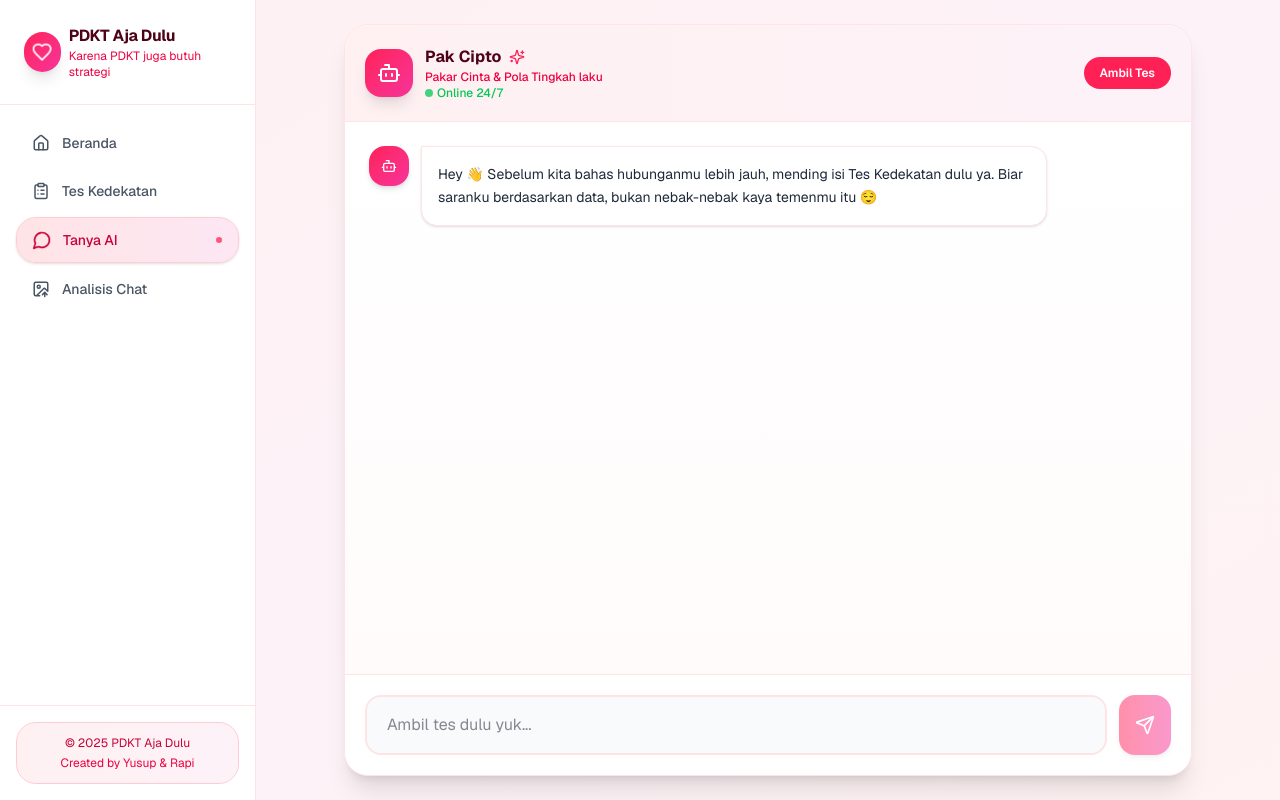
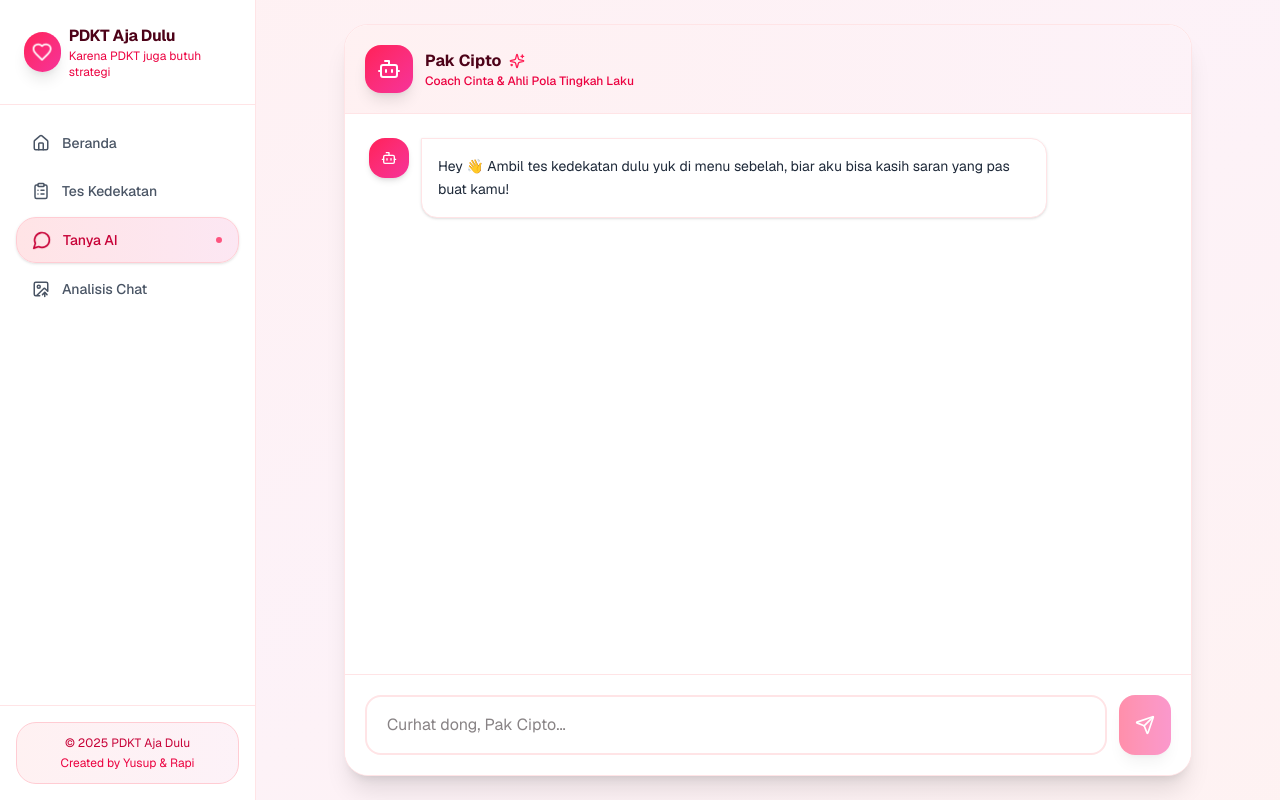
Before and after one commit to Yusuf04A/PDKTAjaDulu, a Next.js app: page /chat in a window 1280 px wide. Built offline with nearby package versions, Linux system fonts and the light colour scheme.

Commit message:
perbaiki koneksi dengan api

```diff
--- a/app/chat/page.tsx
+++ b/app/chat/page.tsx
@@ -1,114 +1,82 @@
-"use client";
-import { useState, useEffect, useRef } from "react";
-import { Send, Bot, User, Sparkles, Menu, Loader2 } from "lucide-react";
-import Link from "next/link";
-import Sidebar from "@/components/Sidebar";
+"use client"
+import { useState, useEffect, useRef } from "react"
+import { Send, Bot, User, Sparkles, Menu, Loader2 } from "lucide-react"
+import Link from "next/link"
+import Sidebar from "@/components/Sidebar"
 
 export default function ChatPage() {
-  const [sidebarOpen, setSidebarOpen] = useState(false);
-  const [messages, setMessages] = useState<
-    { role: "user" | "bot"; text: string }[]
-  >([]);
-  const [input, setInput] = useState("");
-  const [isLoading, setIsLoading] = useState(false);
-  const [resultId, setResultId] = useState<string | null>(null);
-  const [context, setContext] = useState<any>(null);
-  const bottomRef = useRef<HTMLDivElement>(null);
+  const [sidebarOpen, setSidebarOpen] = useState(false)
+  const [messages, setMessages] = useState<{ role: "user" | "bot"; text: string }[]>([])
+  const [input, setInput] = useState("")
+  const [isLoading, setIsLoading] = useState(false)
+  const bottomRef = useRef<HTMLDivElement>(null)
 
   useEffect(() => {
-    // 1. Ambil Data dari LocalStorage
-    const stored = localStorage.getItem("lastResult");
-    const storedId = localStorage.getItem("lastResultId");
-
+    const stored = localStorage.getItem("lastResult")
     if (stored) {
-      const parsedData = JSON.parse(stored);
-      setResultId(storedId);
-      setContext(parsedData.result);
-
-      // Pesan pembuka personal
+      const parsedData = JSON.parse(stored)
       setMessages([
         {
           role: "bot",
-          text: `Halo ${
-            parsedData.userName || "Sobat"
-          }! Aku lihat hasil tes kamu sama ${
-            parsedData.crushName || "dia"
-          } dapet status "${
-            parsedData.result.recommendation
-          }". Ada yang mau dicurhatin soal ini?`,
+          text: `Halo ${parsedData.userName || 'Sobat'}! Aku lihat hasil tes kamu sama ${parsedData.crushName || 'dia'} dapet status "${parsedData.result.recommendation}". Ada yang mau dicurhatin atau ditanyain soal hubungan kalian?`,
         },
-      ]);
+      ])
     } else {
       setMessages([
         {
           role: "bot",
-          text: "Hey 👋 Sebelum kita bahas hubunganmu lebih jauh, mending isi Tes Kedekatan dulu ya. Biar saranku berdasarkan data, bukan nebak-nebak kaya temenmu itu 😌",
+          text: "Hey 👋 Ambil tes kedekatan dulu yuk di menu sebelah, biar aku bisa kasih saran yang pas buat kamu!",
         },
-      ]);
+      ])
     }
-  }, []);
+  }, [])
 
   useEffect(() => {
-    bottomRef.current?.scrollIntoView({ behavior: "smooth" });
-  }, [messages, isLoading]);
+    bottomRef.current?.scrollIntoView({ behavior: "smooth" })
+  }, [messages, isLoading])
 
   const handleSend = async () => {
-    if (!input.trim() || isLoading) return;
+    if (!input.trim() || isLoading) return
 
-    const userMsg = input;
-    setInput("");
+    const userMsg = input
+    const currentResultId = localStorage.getItem("lastResultId") // Ambil ID dari database
 
-    // Tampilkan pesan user di UI
-    setMessages((prev) => [...prev, { role: "user", text: userMsg }]);
-    setIsLoading(true);
+    setInput("")
+    setMessages((prev) => [...prev, { role: "user", text: userMsg }])
+    setIsLoading(true)
 
     try {
-      // 2. Kirim ke API Route Chat dengan resultId dari Database
       const response = await fetch("/api/chat", {
         method: "POST",
-        headers: {
-          "Content-Type": "application/json",
-        },
+        headers: { "Content-Type": "application/json" },
         body: JSON.stringify({
           message: userMsg,
-          resultId: resultId, // Mengirim ID database
-          context: context, // Backup tetap kirim context local
+          resultId: currentResultId, // Kirim ID database ke backend
         }),
-      });
+      })
 
-      const data = await response.json();
+      const data = await response.json()
 
-      if (!response.ok) {
-        throw new Error(data.error || "Gagal menghubungi AI");
-      }
+      if (!response.ok) throw new Error(data.error || "Gagal menghubungi AI")
 
-      // Tampilkan balasan Gemini
-      setMessages((prev) => [...prev, { role: "bot", text: data.reply }]);
-    } catch (error) {
-      console.error("Error:", error);
+      setMessages((prev) => [...prev, { role: "bot", text: data.reply }])
+    } catch (error: any) {
+      console.error("Chat Error:", error)
       setMessages((prev) => [
         ...prev,
-        {
-          role: "bot",
-          text: "Waduh, koneksiku lagi putus-nyambung nih. Coba tanya lagi ya sebentar lagi!",
-        },
-      ]);
+        { role: "bot", text: "Waduh, koneksiku lagi putus-nyambung nih. Coba cek API Key Gemini kamu atau coba lagi bentar lagi ya!" },
+      ])
     } finally {
-      setIsLoading(false);
+      setIsLoading(false)
     }
-  };
+  }
 
   return (
     <div className="flex min-h-screen bg-gradient-to-br from-rose-50 via-pink-50 to-red-50">
       <Sidebar isOpen={sidebarOpen} onClose={() => setSidebarOpen(false)} />
-
       <main className="flex-1 lg:ml-64">
-        {/* Mobile Header */}
         <header className="lg:hidden sticky top-0 z-30 bg-white/80 backdrop-blur-xl border-b border-rose-100 px-4 py-3 flex items-center justify-between">
-          <button
-            onClick={() => setSidebarOpen(true)}
-            className="p-2 rounded-xl hover:bg-rose-50 transition-colors"
-          >
+          <button onClick={() => setSidebarOpen(true)} className="p-2 rounded-xl hover:bg-rose-50 transition-colors">
             <Menu size={24} />
           </button>
           <h1 className="font-bold text-lg text-rose-950">Tanya AI</h1>
@@ -117,123 +85,54 @@ export default function ChatPage() {
 
         <div className="flex flex-col h-[calc(100vh-80px)] lg:h-screen max-w-4xl mx-auto p-4 lg:p-6">
           <div className="flex flex-col bg-white rounded-3xl shadow-xl border border-rose-100 overflow-hidden flex-1">
-            {/* Chat Header */}
-            <div className="bg-gradient-to-r from-rose-50 to-pink-50 p-5 border-b border-rose-100 flex items-center justify-between">
-              <div className="flex items-center gap-3">
-                <div className="w-12 h-12 rounded-2xl bg-gradient-to-br from-rose-500 to-pink-500 flex items-center justify-center shadow-lg">
-                  <Bot size={24} className="text-white" />
-                </div>
-                <div>
-                  <h2 className="font-bold text-rose-950 flex items-center gap-2">
-                    Pak Cipto
-                    <Sparkles size={16} className="text-rose-500" />
-                  </h2>
-                  <p className="text-xs text-rose-600 font-medium">
-                    Pakar Cinta & Pola Tingkah laku
-                  </p>
-                  <span className="text-xs text-green-500 flex items-center gap-1 font-medium">
-                    <span className="w-2 h-2 bg-green-500 rounded-full animate-pulse" />
-                    Online 24/7
-                  </span>
-                </div>
+            <div className="bg-gradient-to-r from-rose-50 to-pink-50 p-5 border-b border-rose-100 flex items-center gap-3">
+              <div className="w-12 h-12 rounded-2xl bg-gradient-to-br from-rose-500 to-pink-500 flex items-center justify-center shadow-lg text-white">
+                <Bot size={24} />
               </div>
-              {!context && (
-                <Link
-                  href="/test"
-                  className="text-xs bg-rose-500 text-white px-4 py-2 rounded-full hover:bg-rose-600 transition-all font-semibold"
-                >
-                  Ambil Tes
-                </Link>
-              )}
+              <div>
+                <h2 className="font-bold text-rose-950 flex items-center gap-2">Pak Cipto <Sparkles size={16} className="text-rose-500" /></h2>
+                <p className="text-xs text-rose-600 font-medium">Coach Cinta & Ahli Pola Tingkah Laku</p>
+              </div>
             </div>
 
-            {/* Messages Area */}
-            <div className="flex-1 overflow-y-auto p-6 space-y-6 bg-gradient-to-b from-white to-rose-50/30">
+            <div className="flex-1 overflow-y-auto p-6 space-y-6">
               {messages.map((m, i) => (
-                <div
-                  key={i}
-                  className={`flex ${
-                    m.role === "user" ? "justify-end" : "justify-start"
-                  }`}
-                >
-                  <div
-                    className={`flex gap-3 max-w-[85%] ${
-                      m.role === "user" ? "flex-row-reverse" : "flex-row"
-                    }`}
-                  >
-                    <div
-                      className={`w-10 h-10 rounded-2xl flex items-center justify-center flex-shrink-0 shadow-md ${
-                        m.role === "user"
-                          ? "bg-rose-950"
-                          : "bg-gradient-to-br from-rose-500 to-pink-500"
-                      }`}
-                    >
-                      {m.role === "user" ? (
-                        <User size={16} className="text-white" />
-                      ) : (
-                        <Bot size={16} className="text-white" />
-                      )}
+                <div key={i} className={`flex ${m.role === "user" ? "justify-end" : "justify-start"}`}>
+                  <div className={`flex gap-3 max-w-[85%] ${m.role === "user" ? "flex-row-reverse" : "flex-row"}`}>
+                    <div className={`w-10 h-10 rounded-2xl flex items-center justify-center flex-shrink-0 shadow-md ${m.role === "user" ? "bg-rose-950 text-white" : "bg-gradient-to-br from-rose-500 to-pink-500 text-white"}`}>
+                      {m.role === "user" ? <User size={16} /> : <Bot size={16} />}
                     </div>
-                    <div
-                      className={`p-4 rounded-2xl text-sm leading-relaxed shadow-sm whitespace-pre-wrap ${
-                        m.role === "user"
-                          ? "bg-rose-950 text-white rounded-tr-none"
-                          : "bg-white text-gray-800 border border-rose-100 rounded-tl-none"
-                      }`}
-                    >
+                    <div className={`p-4 rounded-2xl text-sm leading-relaxed shadow-sm ${m.role === "user" ? "bg-rose-950 text-white rounded-tr-none" : "bg-white text-gray-800 border border-rose-100 rounded-tl-none"}`}>
                       {m.text}
                     </div>
                   </div>
                 </div>
               ))}
-
               {isLoading && (
-                <div className="flex justify-start">
-                  <div className="flex gap-3 max-w-[85%] flex-row">
-                    <div className="w-10 h-10 rounded-2xl flex items-center justify-center flex-shrink-0 shadow-md bg-gradient-to-br from-rose-500 to-pink-500">
-                      <Loader2 size={16} className="text-white animate-spin" />
-                    </div>
-                    <div className="p-4 rounded-2xl bg-white text-gray-400 border border-rose-100 rounded-tl-none shadow-sm flex items-center">
-                      <span className="text-xs animate-pulse">
-                        Pak Cipto lagi ngetik...
-                      </span>
-                    </div>
+                <div className="flex justify-start animate-pulse">
+                  <div className="flex gap-3 items-center text-rose-400">
+                    <Loader2 size={16} className="animate-spin" />
+                    <span className="text-xs font-medium">Pak Cipto lagi mikir...</span>
                   </div>
                 </div>
               )}
               <div ref={bottomRef} />
             </div>
 
-            {/* Input Area */}
             <div className="p-5 bg-white border-t border-rose-100">
-              <form
-                onSubmit={(e) => {
-                  e.preventDefault();
-                  handleSend();
-                }}
-                className="flex gap-3"
-              >
+              <form onSubmit={(e) => { e.preventDefault(); handleSend(); }} className="flex gap-3">
                 <input
                   value={input}
                   onChange={(e) => setInput(e.target.value)}
-                  placeholder={
-                    context
-                      ? "Tanya saran relationship..."
-                      : "Ambil tes dulu yuk..."
-                  }
-                  disabled={!context || isLoading}
-                  className="flex-1 border-2 border-rose-100 rounded-2xl px-5 py-4 focus:outline-none focus:border-rose-400 disabled:bg-gray-50 disabled:cursor-not-allowed transition-all bg-white text-gray-900"
+                  placeholder="Curhat dong, Pak Cipto..."
+                  className="flex-1 border-2 border-rose-100 rounded-2xl px-5 py-4 focus:border-rose-400 outline-none transition-all"
                 />
                 <button
                   type="submit"
                   disabled={!input.trim() || isLoading}
-                  className="bg-gradient-to-r from-rose-500 to-pink-500 text-white p-4 rounded-2xl hover:shadow-lg disabled:opacity-50 transition-all shadow-md flex items-center justify-center"
+                  className="bg-gradient-to-r from-rose-500 to-pink-500 text-white p-4 rounded-2xl disabled:opacity-50 shadow-lg hover:scale-105 transition-all"
                 >
-                  {isLoading ? (
-                    <Loader2 size={20} className="animate-spin" />
-                  ) : (
-                    <Send size={20} />
-                  )}
+                  <Send size={20} />
                 </button>
               </form>
             </div>
@@ -241,5 +140,5 @@ export default function ChatPage() {
         </div>
       </main>
     </div>
-  );
+  )
 }
```
Also changed, not shown: app/api/chat/route.ts (+47 -28 lines).
